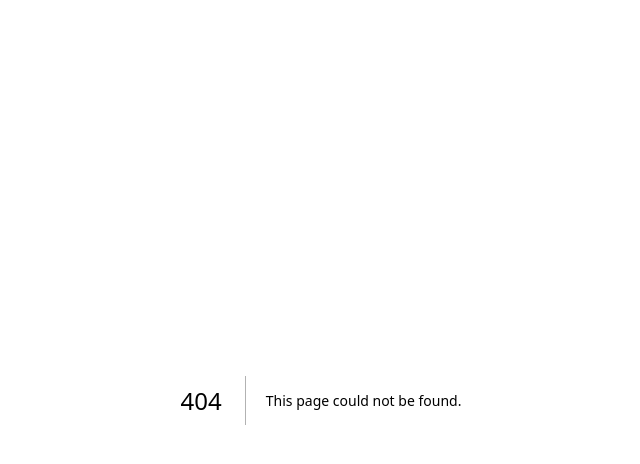
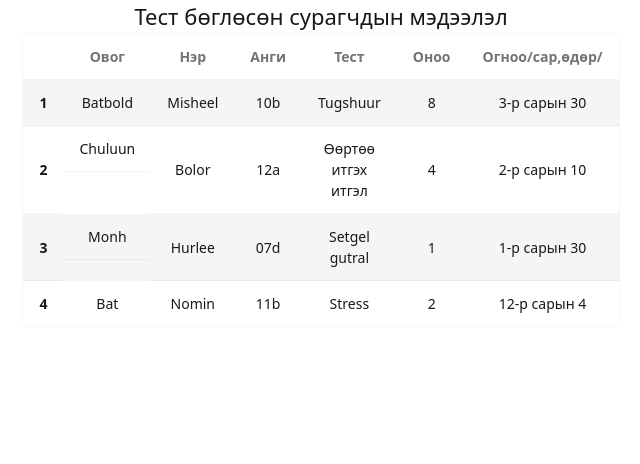
Before and after one commit to batzorig167/myrole, a Next.js app: page /components/StudentResult in a window 1280 px wide. Before the commit this address had no page. Shown: the top 464 px of the page, without its empty margins (319-959 px from the left). Built offline with nearby package versions, Linux system fonts and the light colour scheme.

Commit message:
hereglegchiin ur dun

```diff
--- a/src/pages/Context/ScoreContext.js
+++ b/src/pages/Context/ScoreContext.js
@@ -1,3 +1,5 @@
+import userMedeelel from "../utils/userData";
+
 const { createContext, Children, useState, useContext } = require("react");
 
 const ScoreContext = createContext();
--- a/src/pages/SignUp.jsx
+++ b/src/pages/SignUp.jsx
@@ -5,8 +5,8 @@ import { useRouter } from "next/router";
 export default function Home(){
     const {setUser} = useUser();
     const handleChange = (e)=>{
-        console.log(e.target.name)
-        console.log(e.target.value)
+        // console.log(e.target.name)
+        // console.log(e.target.value)
     }
     const router = useRouter();
     const submitHandle = (e)=>{
@@ -24,7 +24,7 @@ export default function Home(){
         }
         setUser(a);
         router.push("/taketest")
-        console.log("ilgeesen data",a);
+        // console.log("ilgeesen data",a);
     }
     return <div className="h-[100vh] flex justify-center items-center">
             <div className="flex justify-center">
--- /dev/null
+++ b/src/pages/components/StudentResult.jsx
@@ -0,0 +1,76 @@
+import { useState } from "react";
+import userMedeelel from "../utils/userData";
+
+export default function StudentResult(){
+    const [userData,setUserData] = useState(userMedeelel);
+    function sortScore(){
+        // alert("ok")
+        let sort = userData.sort((a,b)=>{
+            if(a.score > b.score) {
+                return 1;
+            }
+            else {
+                return -1;
+            }
+        });
+        console.log(sort)
+        setUserData(sort)
+    }
+    function sortClass(){
+        let sort = userData.sort((a,b)=>{
+            if(a.class > b.class){
+                return 1;
+            }
+            else{
+                return - 1;
+            }
+        });
+        setUserData(sort)
+        console.log(sort)
+    }
+    const [too, setToo] = useState(0)
+    function hasah(){
+        let a = too - 1
+        setToo(a)
+    }
+    function nemeh(){
+        let a = too + 1
+        setToo(a)
+    }
+    return <div className="h-[100vh] flex justify-center">
+        <div className="max-w-xl flex flex-col justify-start items-center">
+            <div className=" w-full">
+                <h1 className="text-[22px] text-center font-normal">Тест бөглөсөн сурагчдын мэдээлэл</h1>
+            </div>
+            <table className=" flex table text-center border border-[#f4f6f6] ">
+                <thead>
+                <tr className="">
+                    <th></th>
+                    <th className="hidden md:block">Овог</th>
+                    <th>Нэр</th>
+                    <th>Анги</th>
+                    <th >Тест</th>
+                    <th>Оноо</th>
+                    <th>Огноо/сар,өдөр/</th>
+                </tr>
+                </thead>
+                <tbody>
+                    {
+                        userData.map((data,index)=>{
+                            return <tr key={index} className="odd:bg-[#f4f6f6]">
+                            <th>{index + 1}</th>
+                            <td className="flex items-center hidden md:block">{data.lastName}</td>
+                            <td>{data.firstName}</td>
+                            <td>{data.class + data.buleg}</td>
+                            <td>{data.category}</td>
+                            <td>{data.score}</td>
+                            <td>{data.date}</td>
+                        </tr>
+                        })
+                    }
+
+                </tbody>
+            </table>
+            </div>
+    </div>
+}
--- /dev/null
+++ b/src/pages/studentResult.jsx
@@ -0,0 +1,9 @@
+import StudentResult from "./components/StudentResult";
+
+export default function Home(){
+
+    return <div>
+
+        <StudentResult/>
+    </div>
+}
--- a/src/pages/taketest.jsx
+++ b/src/pages/taketest.jsx
@@ -22,8 +22,6 @@ export default function Home(){
     const [challIndex,setChallIndex] = useState(0);
     const [result , setResult] = useState([]);
     const router = useRouter();
-    console.log("tuvshin",challenge[0].tuvshin, tuvshin, challenge[0], "lol");
-    console.log("үр дүн=",result);
     function handleSubmit(props){
         setScore(score + props.score)
         // console.log(score)
@@ -43,16 +41,13 @@ export default function Home(){
         setTestShow(1);
     }
     function checkTuvshin(){
-        console.log("check")
         if(score >=0 && score <5){
             let filterRank =challenge[0].challenge.filter((data)=>data.rank ==1);
-            console.log("rank",filterRank)
             setResult("Хэвийн")
             setTuvshin(filterRank);
         }else
         if(score>=5 && score<=6){
             let filterRank =challenge[0].challenge.filter((data)=>data.rank ==2);
-            console.log("rank",filterRank)
             setTuvshin(filterRank);
             setResult("Хөнгөн")
         }else
@@ -73,7 +68,7 @@ export default function Home(){
         }
     }
 
-    return <div className="flex justify-center items-center h-[100vh] ">
+    return <div className="flex justify-center items-center h-[100vh] bg-">
         <div className="flex justify-center items-center m-auto overflow-hidden bg-[#E6F2FE] max-w-3xl">
             <div className="flex flex-col items-center text-[black]">
                 <h1 className="overflow-hidden  w-full flex justify-center items-center p-[15px] text-2xl ">{"Сэдэв: "+test[testIndex].testName}</h1>
--- /dev/null
+++ b/src/pages/utils/userData.js
@@ -0,0 +1,39 @@
+const userMedeelel = [
+    {
+        class: "10",
+        buleg: "b",
+        lastName: "Batbold",
+        firstName: "Misheel",
+        score: 8,
+        category:"Tugshuur",
+        date: "3-р caрын 30"
+    },
+    {
+        class: "12",
+        buleg: "a",
+        lastName: "Chuluun",
+        firstName: "Bolor",
+        score: 4,
+        category:"Өөртөө итгэх итгэл",
+        date: "2-р caрын 10"
+    },
+    {
+        class: "07",
+        buleg: "d",
+        lastName: "Monh",
+        firstName: "Hurlee",
+        score: 1,
+        category:"Setgel gutral",
+        date: "1-р caрын 30"
+    },
+    {
+        class: "11",
+        buleg: "b",
+        lastName: "Bat",
+        firstName: "Nomin",
+        score: 2,
+        category:"Stress",
+        date: "12-р caрын 4"
+    },
+]
+export default userMedeelel;
```
